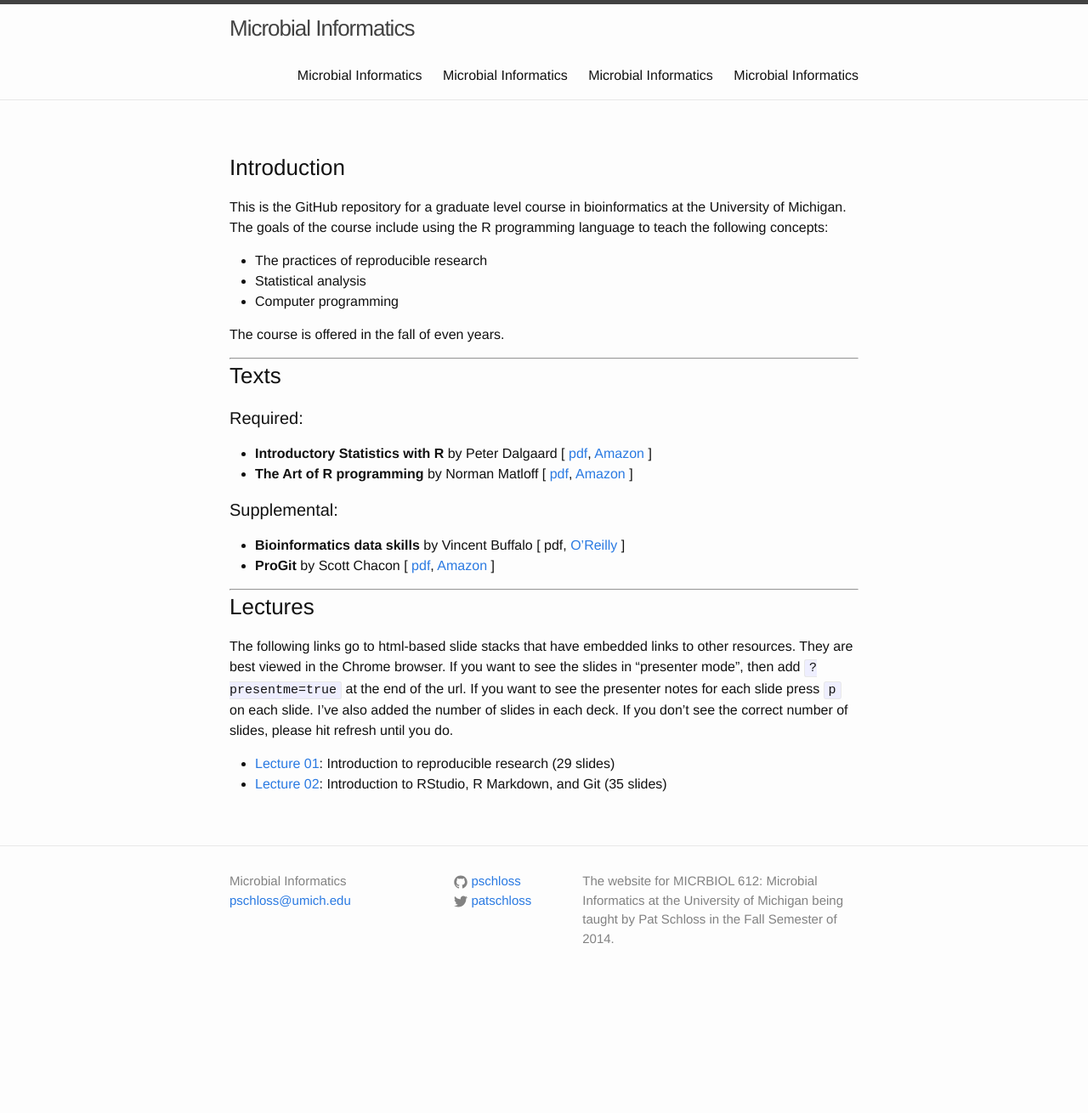
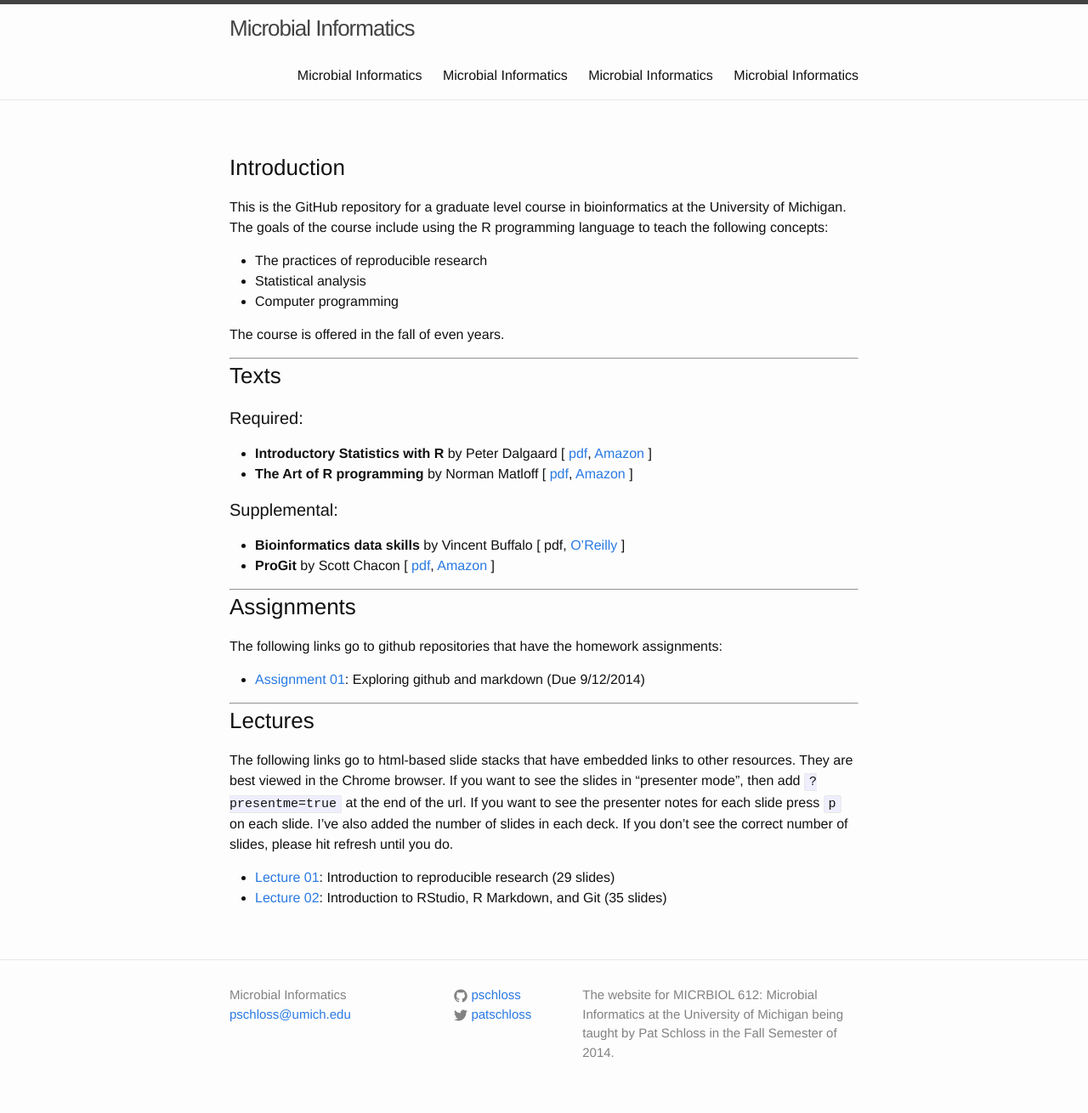
Before and after one commit to microbialinformatics/microbialinformatics.github.io, a Jekyll site: the page built from index.md, in a window 1280 px wide. Shown: the whole page at 85% size. Built offline with Jekyll 4.4.1, drawn with Linux system fonts in a browser that asks for light colours; before the commit the page ends 1176 px from its top, so only the background shows below that.

Commit message:
added assignment 1 to the splash page

```diff
--- a/index.md
+++ b/index.md
@@ -25,6 +25,13 @@ The course is offered in the fall of even years.
 
 ----
 
+### Assignments
+The following links go to github repositories that have the homework assignments:
+
+* [Assignment 01](https://github.com/microbialinformatics/assignment01): Exploring github and markdown (Due 9/12/2014)
+
+----
+
 ### Lectures
 The following links go to html-based slide stacks that have embedded links to other resources. They are best viewed in the Chrome browser. If you want to see the slides in "presenter mode", then add `?presentme=true` at the end of the url. If you want to see the presenter notes for each slide press `p` on each slide. I've also added the number of slides in each deck. If you don't see the correct number of slides, please hit refresh until you do.
 
```
